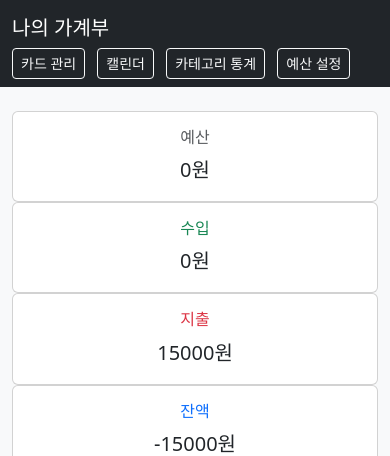
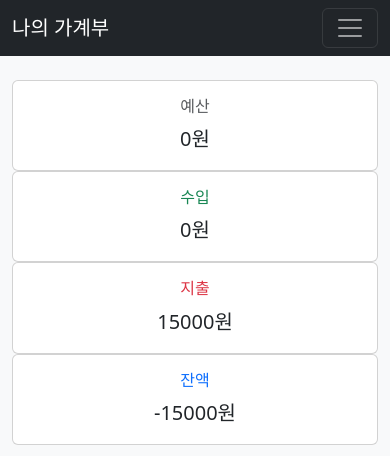
Before and after one commit to song57290/Expense_tracker, a Flask app: page / in a window 390 px wide. Shown: the top 456 px of the page. Run offline with Flask 3, Linux system fonts and the light colour scheme.

Commit message:
mobile_navbar_hamburger

```diff
--- a/templates/index.html
+++ b/templates/index.html
@@ -15,14 +15,19 @@
     <body class="bg-light">
 
         <!-- 상단 네비게이션 바 -->
-        <nav class="navbar navbar-dark bg-dark mb-4">
+        <nav class="navbar navbar-expand-md navbar-dark bg-dark mb-4">
             <div class="container">
                 <span class="navbar-brand">나의 가계부</span>
-                <div>
-                    <a href="/cards" class="btn btn-outline-light btn-sm me-2">카드 관리</a>
-                    <a href="/calendar" class="btn btn-outline-light btn-sm me-2">캘린더</a>
-                    <a href="/stats" class="btn btn-outline-light btn-sm me-2">카테고리 통계</a>
-                    <a href="/budget" class="btn btn-outline-light btn-sm">예산 설정</a>
+                <button class="navbar-toggler" type="button" data-bs-toggle="collapse" data-bs-target="#navMenu">
+                    <span class="navbar-toggler-icon"></span>
+                </button>
+                <div class="collapse navbar-collapse" id="navMenu">
+                    <div class="navbar-nav ms-auto">
+                        <a href="/cards" class="nav-link text-white">카드 관리</a>
+                        <a href="/calendar" class="nav-link text-white">캘린더</a>
+                        <a href="/stats" class="nav-link text-white">카테고리 통계</a>
+                        <a href="/budget" class="nav-link text-white">예산 설정</a>
+                    </div>
                 </div>
             </div>
         </nav>
@@ -192,6 +197,7 @@
             </div>
 
         </div>
+        <script src="https://cdn.jsdelivr.net/npm/bootstrap@5.3.0/dist/js/bootstrap.bundle.min.js"></script>
         <script>
             if ('serviceWorker' in navigator) {
                 navigator.serviceWorker.register('/sw.js');
```
